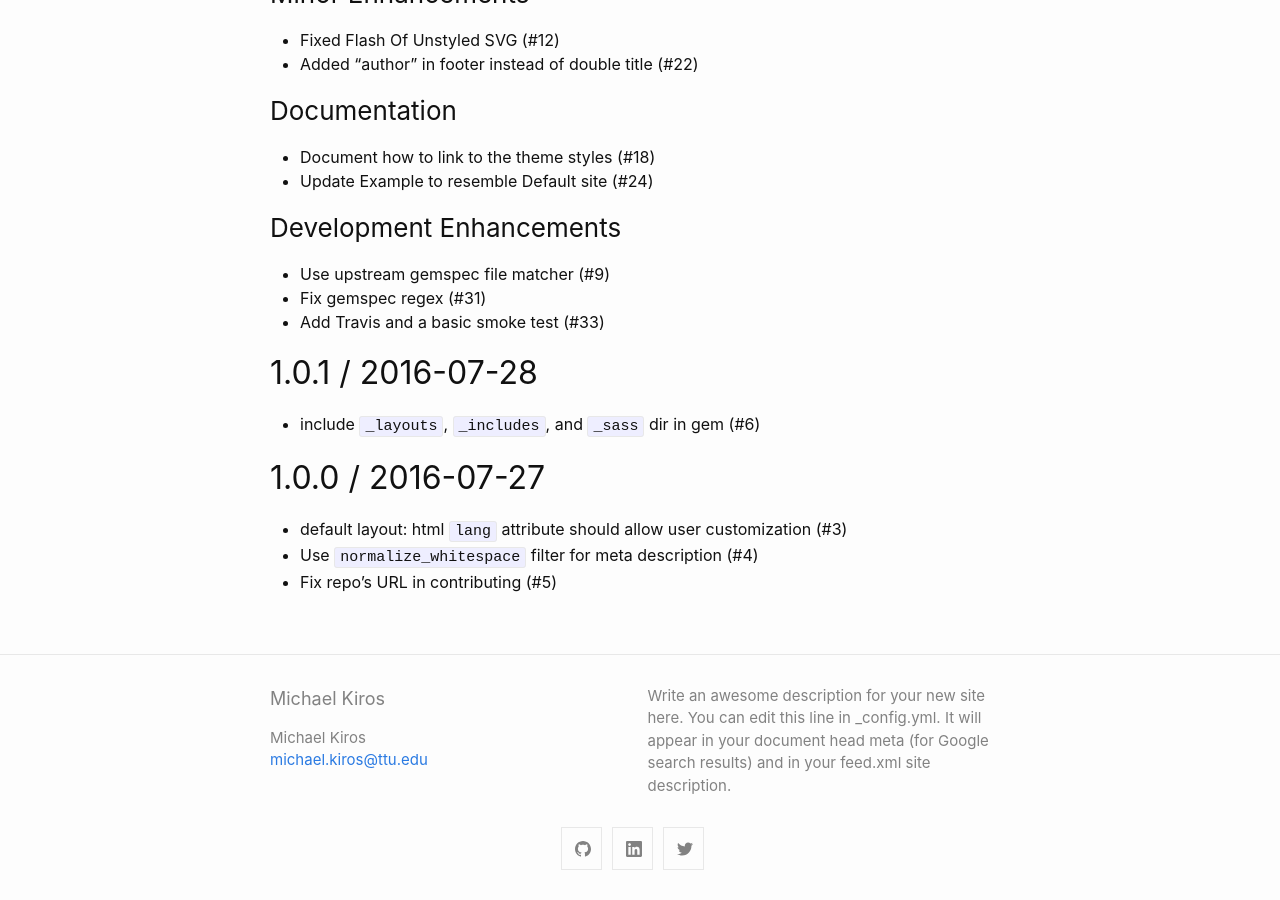
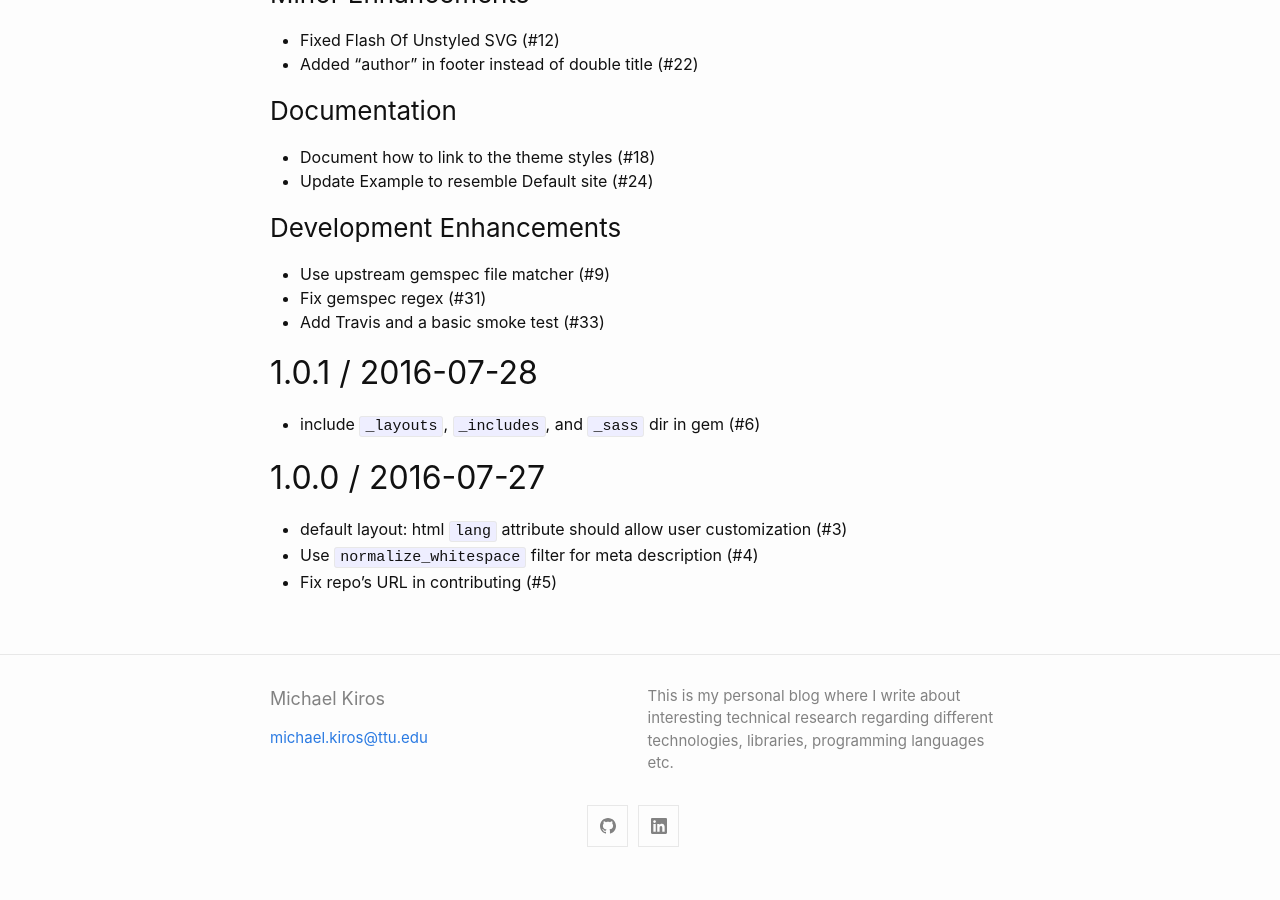
Before and after one commit to Maktm/maktm.github.io, a Jekyll site: the page built from History.markdown, in a window 1280 px wide and 900 px high, scrolled down 4255 px. Built offline with Jekyll 4.4.1, drawn with Linux system fonts in a browser that asks for light colours; our own code applies the rules of GitHub Pages for plain Markdown files; after the commit the page ends 5132 px from its top, so only the background shows below that.

Commit message:
Update a few minor things (e.g. GitHub link) * This commit is just there to move from one computer to another

```diff
--- a/_config.yml
+++ b/_config.yml
@@ -1,12 +1,10 @@
 title: Michael Kiros
-author: Michael Kiros
 email: michael.kiros@ttu.edu
 description: > # this means to ignore newlines until "show_excerpts:"
-  Write an awesome description for your new site here. You can edit this
-  line in _config.yml. It will appear in your document head meta (for
-  Google search results) and in your feed.xml site description.
+  This is my personal blog where I write about interesting technical research
+  regarding different technologies, libraries, programming languages etc.
 
-show_excerpts: false # set to true to show excerpts on the homepage
+show_excerpts: true # set to true to show excerpts on the homepage
 
 # Minima date format
 # refer to https://shopify.github.io/liquid/filters/date/ if you want to customize this
@@ -15,13 +13,14 @@ minima:
 
   # generate social links in footer
   social_links:
-    twitter: jekyllrb
-    github:  maktm
+    # twitter: jekyllrb
+    github: maktm
+    linkedin: michaelkiros
+    # rss: rss
     # dribbble: jekyll
     # facebook: jekyll
     # flickr:   jekyll
     # instagram: jekyll
-    linkedin: michaelkiros
     # pinterest: jekyll
     # youtube: jekyll
     # youtube_channel: UC8CXR0-3I70i1tfPg1PAE1g
```
